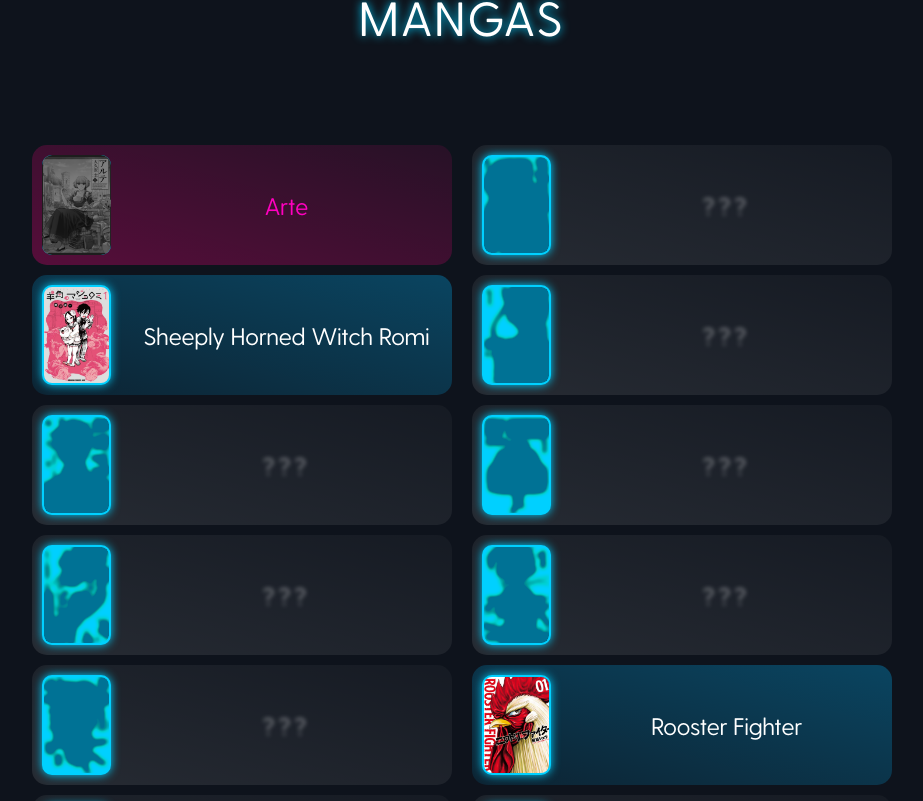
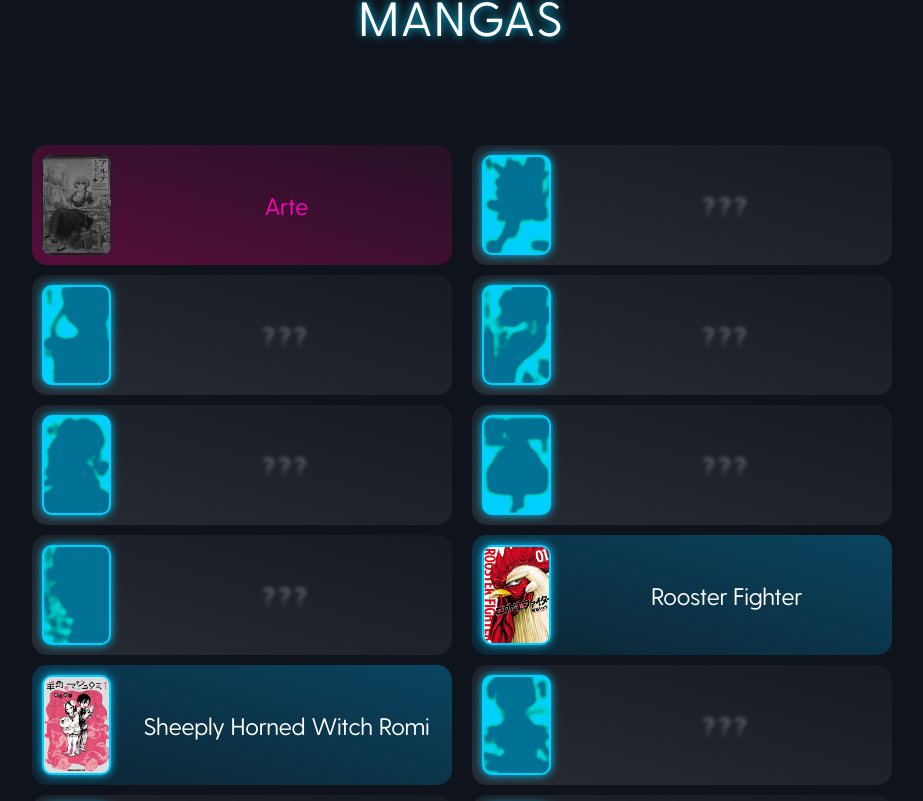
Before and after one commit to cesque/manga-clash, a SvelteKit app: page / in a window 1280 px wide. Shown: the part 1979-2780 px from the top of the page, without its empty margins (178-1101 px from the left). Built offline with nearby package versions, Linux system fonts and the light colour scheme.

Commit message:
change manga list to be alphabetical

```diff
--- a/src/components/MangaList.svelte
+++ b/src/components/MangaList.svelte
@@ -4,6 +4,8 @@
     import Manga from './Manga.svelte'
     import type { Manga as MangaType } from '../types/Manga'
 
+    // something weird was happening when randomising the list
+    // so not using this for now lmao
     function randomise(a: MangaType[]) {
         const result: MangaType[] = []
 
@@ -19,7 +21,15 @@
         return result
     }
 
-    const randomOrderMangas = $derived(randomise(mangas))
+    function sort(a: MangaType[]) {
+        const clone = a.slice()
+        clone.sort((a, b) => {
+            return a.name.localeCompare(b.name)
+        })
+        return clone
+    }
+
+    const randomOrderMangas = $derived(sort(mangas))
 </script>
 
 <Heading>Mangas</Heading>
```
